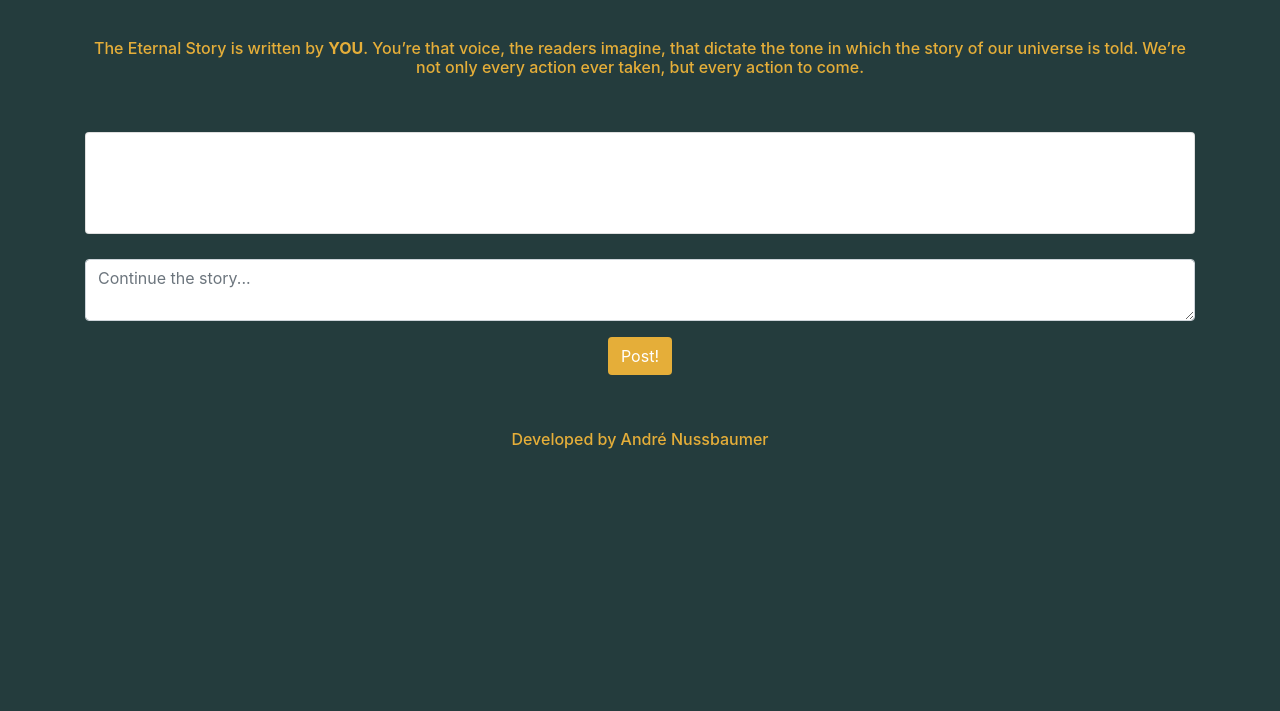
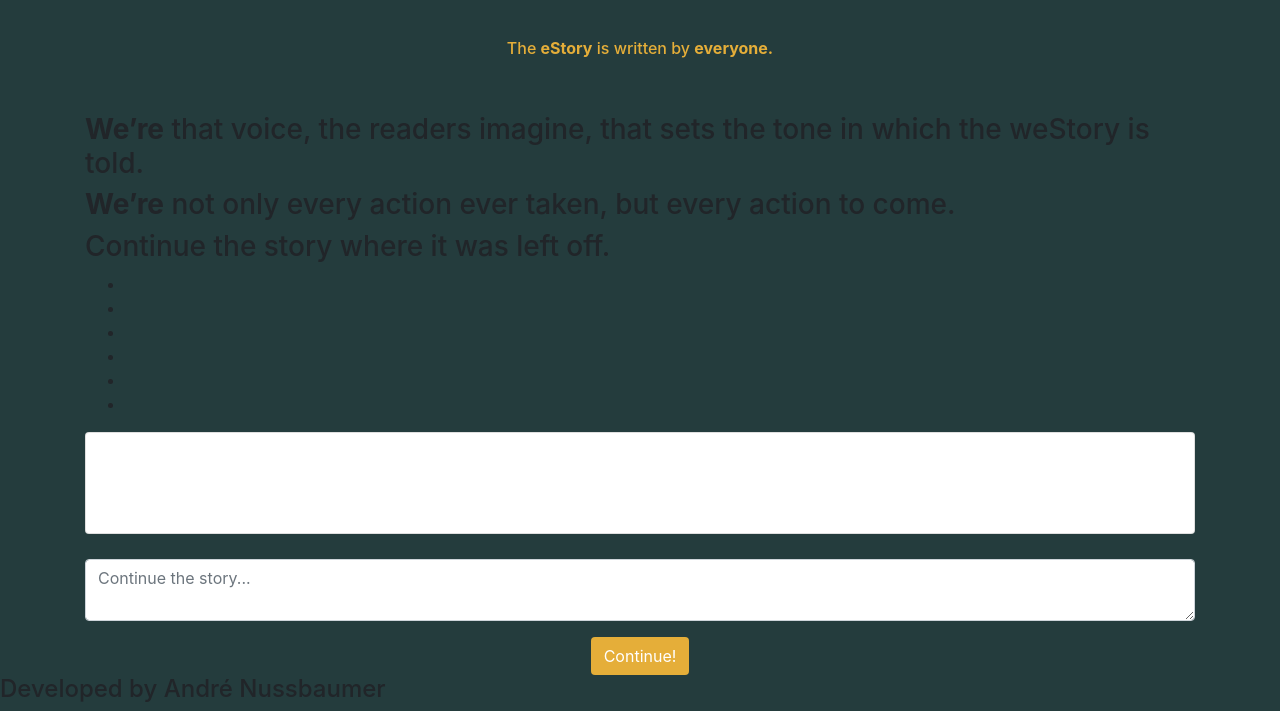
Before and after one commit to AndreNussbaumer/eStory, a website: page index.html in a window 1280 px wide. Shown: the part 119-830 px from the top of the page. Before the commit the page ends 800 px from the top, so only its background shows below. Drawn offline with nearby package versions, Linux system fonts and the light colour scheme; no server answers.

Commit message:
Add files via upload

```diff
--- a/index.html
+++ b/index.html
@@ -1,7 +1,7 @@
 <!DOCTYPE html>
 <html>
 <head>
-  <meta charset="utf-8">
+  <meta charset="utf-8" name="viewport" content="width=device-width, initial-scale=1.0, minimum-scale=0.10">
   <title>The Eternal Story</title>
   <link rel="stylesheet" href="https://stackpath.bootstrapcdn.com/bootstrap/4.1.1/css/bootstrap.min.css" integrity="sha384-WskhaSGFgHYWDcbwN70/dfYBj47jz9qbsMId/iRN3ewGhXQFZCSftd1LZCfmhktB" crossorigin="anonymous">
   <link rel="stylesheet" href="styles/customStyles.css">
@@ -9,9 +9,21 @@
 </head>
 <body onload="loadComments()">
 <div class="container">
-    <h1>The Eternal Story</h1>
-    <h2>The Eternal Story is written by <b>YOU</b>.
- You’re that voice, the readers imagine, that dictate the tone in which the story of our universe is told. We’re not only every action ever taken,  but every action to come.</h2>
+    <h1>e<b>Story</b></h1>
+    <h2>The <b>eStory</b> is written by <b>everyone.</b></h2>
+      <h3><b>We’re</b> that voice, the readers imagine, that sets the tone in which the weStory is told.</h3>
+      <h3><b>We’re</b> not only every action ever taken,  but every action to come.</h3>
+      <h3>Continue the story where it was left off.</h3>
+      <div class="animation-area">
+        <ul class="box-area">
+          <li></li>
+          <li></li>
+          <li></li>
+          <li></li>
+          <li></li>
+          <li></li>
+        </ul>
+      </div>
     <div id="comments" class="card mb-2">
     </div>
     <div id="main-content">
@@ -19,11 +31,11 @@
             <div class="form-group">
                 <textarea class="form-control" id="message" Required placeholder="Continue the story..."></textarea>
             </div>
-            <button type="button" class="btn" onclick="insertComment()">Post!</button>
+            <button type="button" class="btn" onclick="insertComment()">Continue!</button>
         </div>
     </div>
 </div>
 </body>
 <footer>
-  <h2>Developed by André Nussbaumer</h2>
+  <h4>Developed by André Nussbaumer</h4>
 </html>
```
